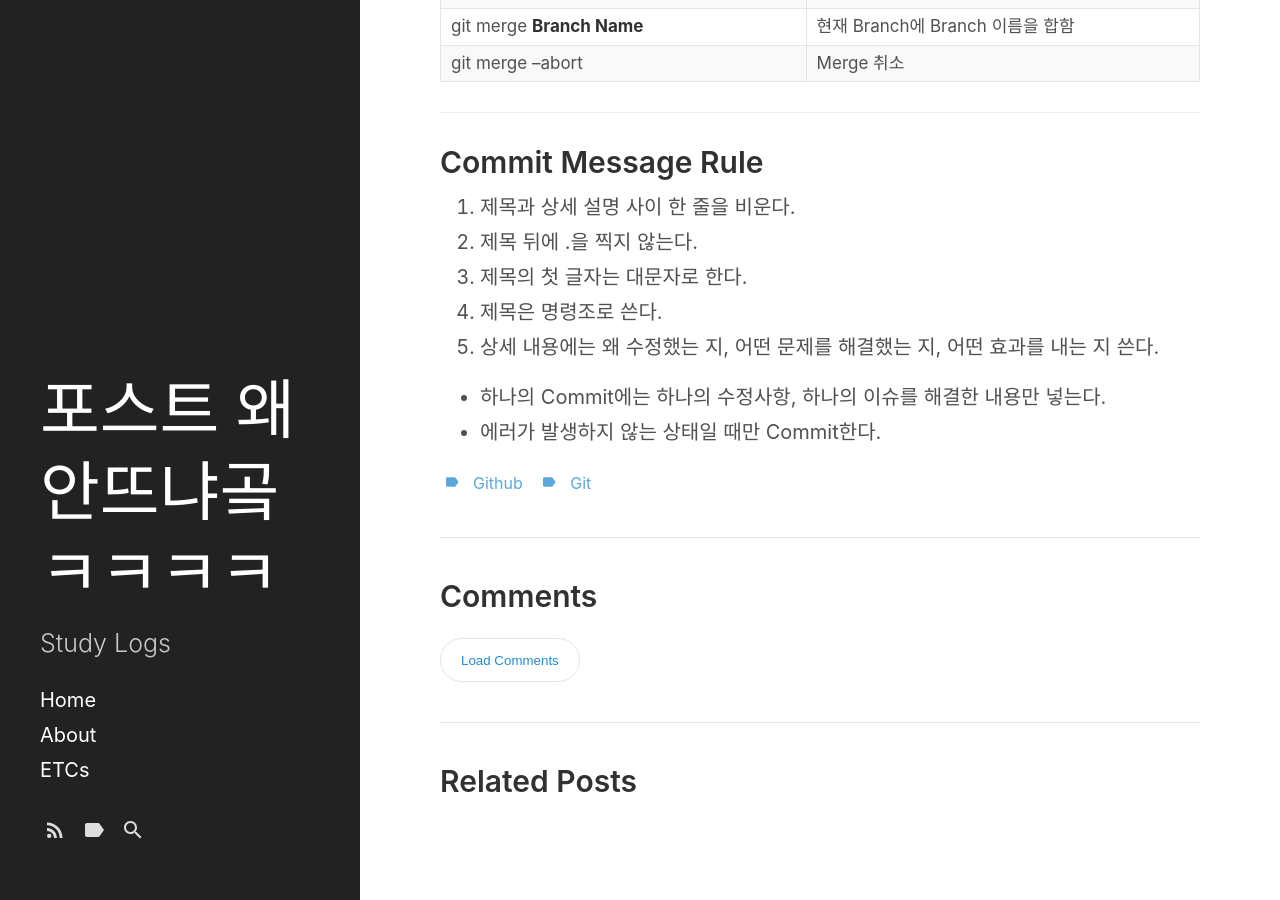
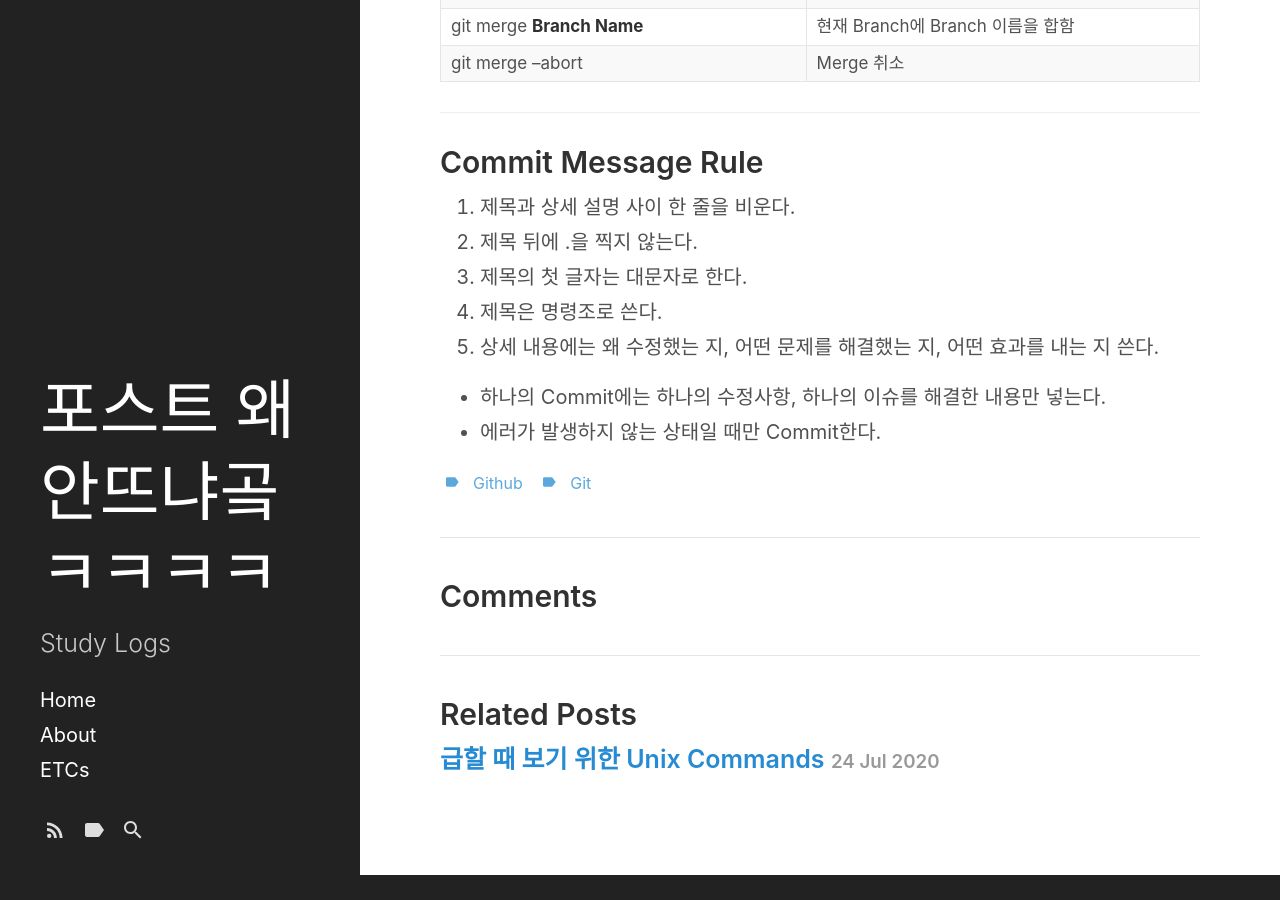
Before and after one commit to TaeAhnK/TaeAhnK.github.io, a Jekyll site: the page built from _posts/2020-07-23-Git-Command-Guide.md, in a window 1280 px wide and 900 px high, scrolled down 2678 px. Built offline with Jekyll 4.4.1, drawn with Linux system fonts in a browser that asks for light colours; some web fonts are replaced; after the commit the page ends 3553 px from its top, so only the background shows below that; some of the changed lines change nothing that is shown.

Commit message:
Post 2020-07-24-Unix-Command-Guide

```diff
--- a/_config.yml
+++ b/_config.yml
@@ -34,5 +34,3 @@ sidebar_home_link: true
                                 # page. If you change your paginate_path,
                                 # set this to the root of the paginate_path
                                 # to enable a separate blog link.
-disqus:
-  shortname: my-disqus-shortname
--- /dev/null
+++ b/_posts/2020-07-24-Unix-Command-Guide.md
@@ -0,0 +1,107 @@
+---
+layout: post
+title:  "급할 때 보기 위한 Unix Commands"
+date:   2020-07-24 2:15:00 +0900
+categories:
+  - ETCs
+tags:
+  - Unix
+---
+
+## 경로
+
+|Command|설명|
+|------|------|
+|pwd|현재 경로|
+|cd **디렉토리**|디렉토리로 이동|
+|cd ~|홈 디렉토리로 이동|
+|cd ..|상위 디렉토리로 이동|
+|cd -|이전 디렉토리로 이동|
+
+***
+## 디렉토리와 파일
+
+|Command|설명|
+|------|------|
+|ls|현재 디렉토리의 파일 출력|
+|ls -l|파일의 상세 정보 보기|
+|ls -ld **디렉토리**|디렉토리의 자세한 정보 보기|
+|mkdir **디렉토리**|디렉토리 생성|
+|touch **파일**|파일 생성|
+|mv **파일/디렉토리** **디렉토리**|디렉토리가 있다면 디렉토리로 파일/디렉토리 이동|
+||디렉토리가 없다면 파일/디렉토리 이름 변경|
+|mv -i **파일** **디렉토리**|덮어쓸 경우 확인 메시지 출력|
+|cp -i **파일 1** **파일 2**|파일 1을 파일 2라는 이름으로 복사|
+|cp -r -i **디렉토리 1** **디렉토리 2**|디렉토리 1을 디렉토리 2라는 이름으로 복사|
+|rm **파일명**|파일 삭제|
+|rm -r -i**디렉토리**|디렉토리 삭제|
+
+***
+## 파일
+
+|Command|설명|
+|------|------|
+|cat **파일명**|파일 내용 출력|
+|less **파일명**|파일의 내용 한 페이지씩 출력|
+|head -n **줄 수** **파일명**|줄 수 만큼 파일의 앞 부분 출력|
+|tail -n **줄 수** **파일명**|줄 수 만큼 파일의 뒷 부분 출력|
+
+***
+## Command
+
+|Command|설명|
+|------|------|
+|man **Command**|Command에 관한 설명 보기|
+|history|실행한 Command 목록 출력|
+|!**히스토리 번호**|해당 Command 실행|
+|clear|터미널 화면 정리|
+|cal|달력 출력|
+
+***
+
+## Vim
+#### 모드 이동
+![Image1](\assets\images\2020-07-04-Unix_Command-Guide-01.png)
+
+
+|Command|설명|
+|------|------|
+|vim **파일명**|파일을 vim으로 열기|
+|i, a, o|일반 모드 -> 입력 모드|
+|v|일반 모드 -> 비주얼 모드|
+|:, /|일반 모드 -> 명령 모드 (/는 텍스트 검색)|
+||입력 모드 -> 일반 모드|
+|esc|비주얼 모드 -> 일반 모드|
+||명령 모드 -> 일반 모드|
+
+#### 일반 모드
+
+|Command|설명|
+|------|------|
+|h|왼쪽|
+|j|아래쪽|
+|k|위쪽|
+|l|오른쪽|
+|**숫자+방향키**|숫자만큼 이동|
+|O|줄 맨 처음|
+|$|줄 맨 마지막|
+|gg|파일 맨 처음|
+|G|파일 맨 마지막|
+|x|삭제|
+|u|작업 취소|
+
+#### 비주얼 모드
+
+|Command|설명|
+|------|------|
+|v, V|블록 지정|
+|y|복사|
+|p|붙여넣기|
+#### 명령 모드
+|Command|설명|
+|------|------|
+|:wq|저장|
+|:q!|저장 없이 나가기|
+|:s/**바뀔 단어**/**바꿀 단어**/|텍스트 바꾸기|
+|:%s/**바뀔 단어**/**바꿀 단어**/g|텍스트 바꾸기|
+***
```
Also changed, not shown: assets/images/2020-07-04-Unix_Command-Guide-01.png (added).
